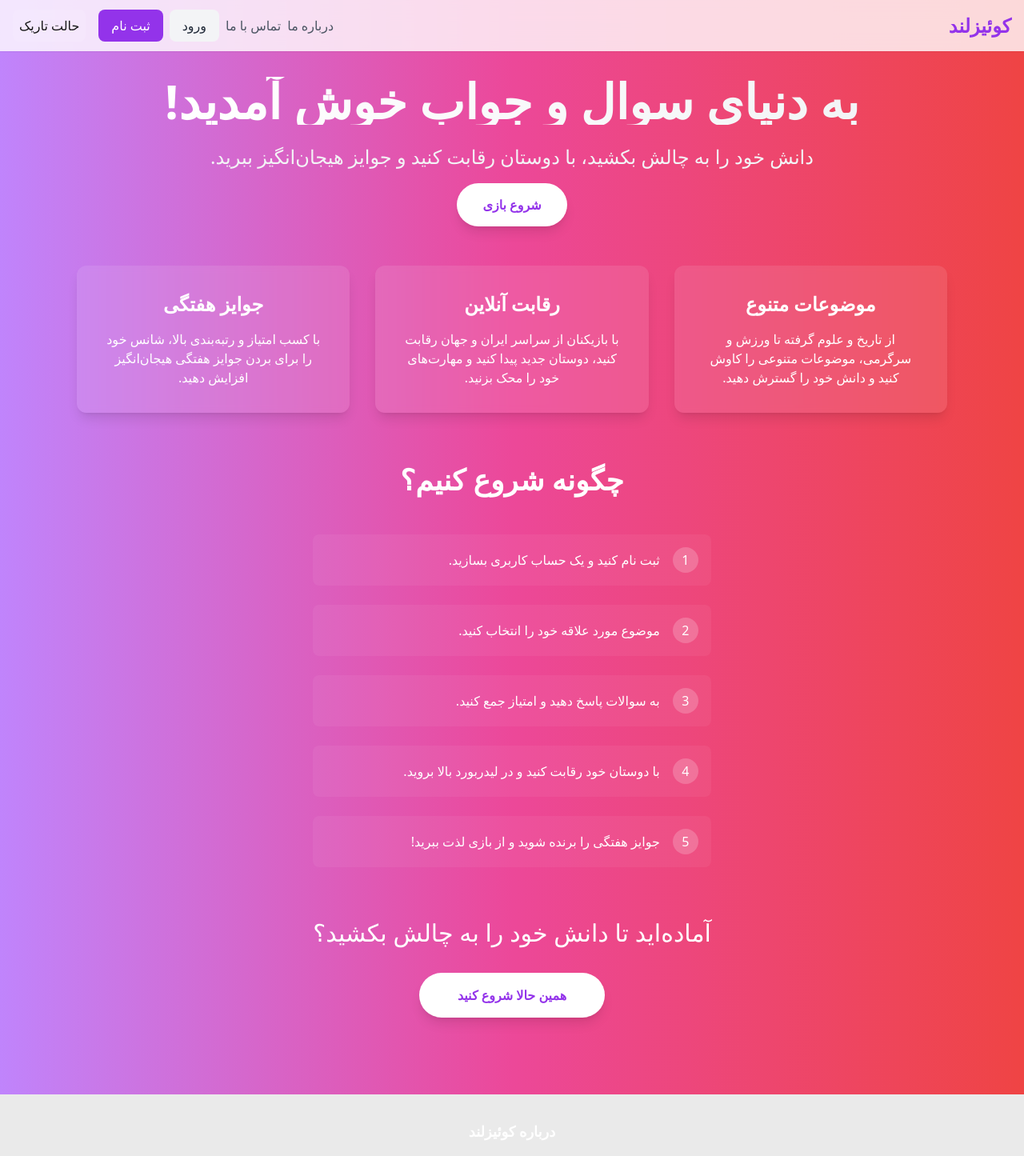
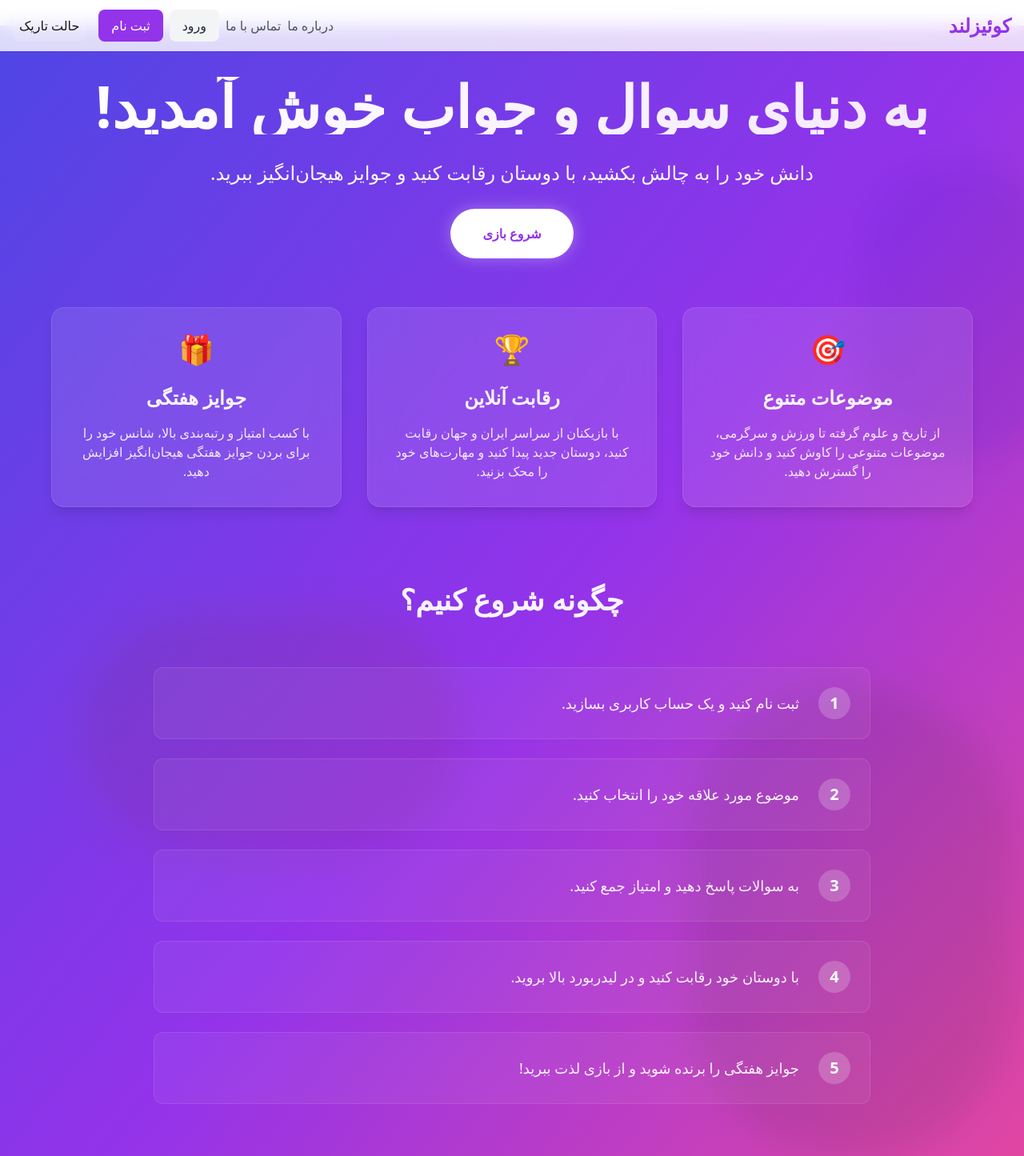
Before and after one commit to ali0083moi/web-project-frontend, a Next.js app: page / in a window 1280 px wide. Shown: the top 1445 px of the page at 80% size. Built offline with nearby package versions, Linux system fonts and the light colour scheme; no server answers.

Commit message:
redesign the homepage

```diff
--- a/app/page.tsx
+++ b/app/page.tsx
@@ -9,31 +9,92 @@ interface BackgroundBubble {
   height: number;
   left: number;
   top: number;
-  delay: number;
   duration: number;
+  background: string;
 }
 
 export default function Home() {
+  const [mounted, setMounted] = useState(false);
+  const [bubbles, setBubbles] = useState<BackgroundBubble[]>([]);
+
+  useEffect(() => {
+    // Generate background bubbles only on client side
+    const newBubbles = Array(6)
+      .fill(null)
+      .map(() => ({
+        width: Math.random() * 400 + 200,
+        height: Math.random() * 400 + 200,
+        left: Math.random() * 100,
+        top: Math.random() * 100,
+        duration: Math.random() * 4 + 2,
+        background: `rgba(${Math.random() * 255}, ${Math.random() * 255}, ${
+          Math.random() * 255
+        }, 0.15)`,
+      }));
+    setBubbles(newBubbles);
+    setMounted(true);
+  }, []);
+
+  if (!mounted) {
+    return null; // or a loading state
+  }
+
   return (
-    <main className="flex flex-col items-center justify-center flex-grow p-4 py-32 md:p-24 bg-gradient-to-r from-purple-400 via-pink-500 to-red-500 dark:from-purple-900 dark:via-pink-900 dark:to-red-900 min-h-screen relative overflow-hidden">
+    <main className="mt-8 flex flex-col items-center justify-center min-h-screen relative overflow-hidden bg-gradient-to-br from-indigo-600 via-purple-600 to-pink-500 dark:from-indigo-900 dark:via-purple-900 dark:to-pink-900">
+      {/* Animated background elements */}
+      <div className="absolute inset-0 overflow-hidden">
+        {bubbles.map((bubble, i) => (
+          <motion.div
+            key={i}
+            className="absolute rounded-full mix-blend-multiply filter blur-xl opacity-70 animate-float"
+            animate={{
+              x: [0, 30, 0],
+              y: [0, 40, 0],
+            }}
+            transition={{
+              duration: bubble.duration,
+              repeat: Infinity,
+              ease: "easeInOut",
+            }}
+            style={{
+              width: `${bubble.width}px`,
+              height: `${bubble.height}px`,
+              left: `${bubble.left}%`,
+              top: `${bubble.top}%`,
+              background: bubble.background,
+            }}
+          />
+        ))}
+      </div>
+
+      <div className="relative z-10 w-full max-w-7xl mx-auto px-4 py-16 sm:px-6 lg:px-8">
         {/* Hero Section */}
         <motion.div
-        initial={{ opacity: 0, y: 20 }}
+          initial={{ opacity: 0, y: 30 }}
           animate={{ opacity: 1, y: 0 }}
-        transition={{ duration: 0.8 }}
-        className="text-center text-white mb-16 relative z-10"
+          transition={{ duration: 1 }}
+          className="text-center text-white mb-20"
         >
-        <h1 className="text-4xl md:text-6xl font-bold mb-6 bg-clip-text text-transparent bg-gradient-to-r from-white to-gray-100">
+          <motion.h1
+            initial={{ scale: 0.9 }}
+            animate={{ scale: 1 }}
+            transition={{ duration: 0.5 }}
+            className="text-5xl md:text-7xl font-bold mb-8 bg-clip-text text-transparent bg-gradient-to-r from-white to-purple-100 leading-tight"
+          >
             به دنیای سوال و جواب خوش آمدید!
-        </h1>
-        <p className="text-xl md:text-2xl mb-8 text-gray-100">
+          </motion.h1>
+          <p className="text-xl md:text-2xl mb-12 text-purple-50 max-w-3xl mx-auto leading-relaxed">
             دانش خود را به چالش بکشید، با دوستان رقابت کنید و جوایز هیجان‌انگیز
             ببرید.
           </p>
-        <motion.div whileHover={{ scale: 1.05 }} whileTap={{ scale: 0.95 }}>
+          <motion.div
+            whileHover={{ scale: 1.05 }}
+            whileTap={{ scale: 0.95 }}
+            className="inline-block"
+          >
             <Link
               href="/register"
-            className="bg-white text-purple-600 dark:bg-gray-800 dark:text-purple-400 px-8 py-4 rounded-full font-bold hover:bg-opacity-90 transition-all shadow-lg hover:shadow-xl"
+              className="bg-white text-purple-600 dark:bg-gray-900 dark:text-purple-300 px-10 py-5 rounded-full font-bold transition-all duration-300 shadow-[0_0_20px_rgba(255,255,255,0.3)] hover:shadow-[0_0_30px_rgba(255,255,255,0.5)] hover:bg-purple-50"
             >
               شروع بازی
             </Link>
@@ -42,48 +103,58 @@ export default function Home() {
 
         {/* Features Grid */}
         <motion.div
-        initial={{ opacity: 0, y: 30 }}
+          initial={{ opacity: 0, y: 40 }}
           animate={{ opacity: 1, y: 0 }}
-        transition={{ duration: 0.8, delay: 0.2 }}
-        className="grid md:grid-cols-3 gap-8 text-white text-center max-w-6xl mb-16 relative z-10"
+          transition={{ duration: 0.8, delay: 0.3 }}
+          className="grid md:grid-cols-3 gap-8 text-white text-center max-w-6xl mx-auto mb-24"
         >
           {[
             {
               title: "موضوعات متنوع",
               description:
                 "از تاریخ و علوم گرفته تا ورزش و سرگرمی، موضوعات متنوعی را کاوش کنید و دانش خود را گسترش دهید.",
+              icon: "🎯",
             },
             {
               title: "رقابت آنلاین",
               description:
                 "با بازیکنان از سراسر ایران و جهان رقابت کنید، دوستان جدید پیدا کنید و مهارت‌های خود را محک بزنید.",
+              icon: "🏆",
             },
             {
               title: "جوایز هفتگی",
               description:
                 "با کسب امتیاز و رتبه‌بندی بالا، شانس خود را برای بردن جوایز هفتگی هیجان‌انگیز افزایش دهید.",
+              icon: "🎁",
             },
           ].map((feature, index) => (
             <motion.div
               key={index}
-            whileHover={{ scale: 1.05 }}
-            className="bg-white/10 dark:bg-gray-800/50 p-8 rounded-xl backdrop-blur-sm hover:bg-white/20 transition-all duration-300 shadow-lg"
+              whileHover={{ scale: 1.03, y: -5 }}
+              className="bg-white/10 dark:bg-gray-800/30 p-8 rounded-2xl backdrop-blur-lg border border-white/10 hover:border-white/20 transition-all duration-300 shadow-lg group"
             >
-            <h3 className="text-2xl font-bold mb-4">{feature.title}</h3>
-            <p>{feature.description}</p>
+              <div className="text-4xl mb-6 transform group-hover:scale-110 transition-transform duration-300">
+                {feature.icon}
+              </div>
+              <h3 className="text-2xl font-bold mb-4 text-purple-50">
+                {feature.title}
+              </h3>
+              <p className="text-purple-100">{feature.description}</p>
             </motion.div>
           ))}
         </motion.div>
 
         {/* How to Start Section */}
         <motion.div
-        initial={{ opacity: 0, y: 30 }}
+          initial={{ opacity: 0, y: 40 }}
           animate={{ opacity: 1, y: 0 }}
-        transition={{ duration: 0.8, delay: 0.4 }}
-        className="text-white text-center max-w-4xl relative z-10"
+          transition={{ duration: 0.8, delay: 0.6 }}
+          className="text-white text-center max-w-4xl mx-auto"
         >
-        <h2 className="text-4xl font-bold mb-12">چگونه شروع کنیم؟</h2>
-        <ul className="text-right list-none space-y-6 mb-16">
+          <h2 className="text-4xl font-bold mb-16 text-purple-50">
+            چگونه شروع کنیم؟
+          </h2>
+          <ul className="text-right list-none space-y-6 mb-20">
             {[
               "ثبت نام کنید و یک حساب کاربری بسازید.",
               "موضوع مورد علاقه خود را انتخاب کنید.",
@@ -95,13 +166,13 @@ export default function Home() {
                 key={index}
                 initial={{ opacity: 0, x: -50 }}
                 animate={{ opacity: 1, x: 0 }}
-              transition={{ delay: index * 0.1 + 0.5 }}
-              className="flex items-center gap-4 bg-white/5 p-4 rounded-lg"
+                transition={{ delay: index * 0.1 + 0.8 }}
+                className="flex items-center gap-6 bg-white/5 hover:bg-white/10 p-6 rounded-xl border border-white/10 hover:border-white/20 transition-all duration-300"
               >
-              <span className="flex-shrink-0 w-8 h-8 bg-white/20 rounded-full flex items-center justify-center">
+                <span className="flex-shrink-0 w-10 h-10 bg-white/20 rounded-full flex items-center justify-center text-xl font-bold">
                   {index + 1}
                 </span>
-              {step}
+                <span className="text-lg text-purple-50">{step}</span>
               </motion.li>
             ))}
           </ul>
@@ -109,22 +180,27 @@ export default function Home() {
           <motion.div
             initial={{ opacity: 0 }}
             animate={{ opacity: 1 }}
-          transition={{ delay: 1.2 }}
+            transition={{ delay: 1.4 }}
             className="text-center"
           >
-          <h3 className="text-3xl mb-8">
+            <h3 className="text-3xl mb-10 text-purple-50">
               آماده‌اید تا دانش خود را به چالش بکشید؟
             </h3>
-          <motion.div whileHover={{ scale: 1.05 }} whileTap={{ scale: 0.95 }}>
+            <motion.div
+              whileHover={{ scale: 1.05 }}
+              whileTap={{ scale: 0.95 }}
+              className="inline-block"
+            >
               <Link
                 href="/register"
-              className="bg-white text-purple-600 px-12 py-4 rounded-full font-bold hover:bg-opacity-90 transition-all shadow-lg hover:shadow-xl inline-block"
+                className="bg-gradient-to-r from-purple-500 to-pink-500 hover:from-purple-600 hover:to-pink-600 text-white px-14 py-5 rounded-full font-bold transition-all duration-300 shadow-lg hover:shadow-2xl border border-white/20"
               >
                 همین حالا شروع کنید
               </Link>
             </motion.div>
           </motion.div>
         </motion.div>
+      </div>
     </main>
   );
 }
```
Lines whose indentation alone changed are shown as unchanged.
